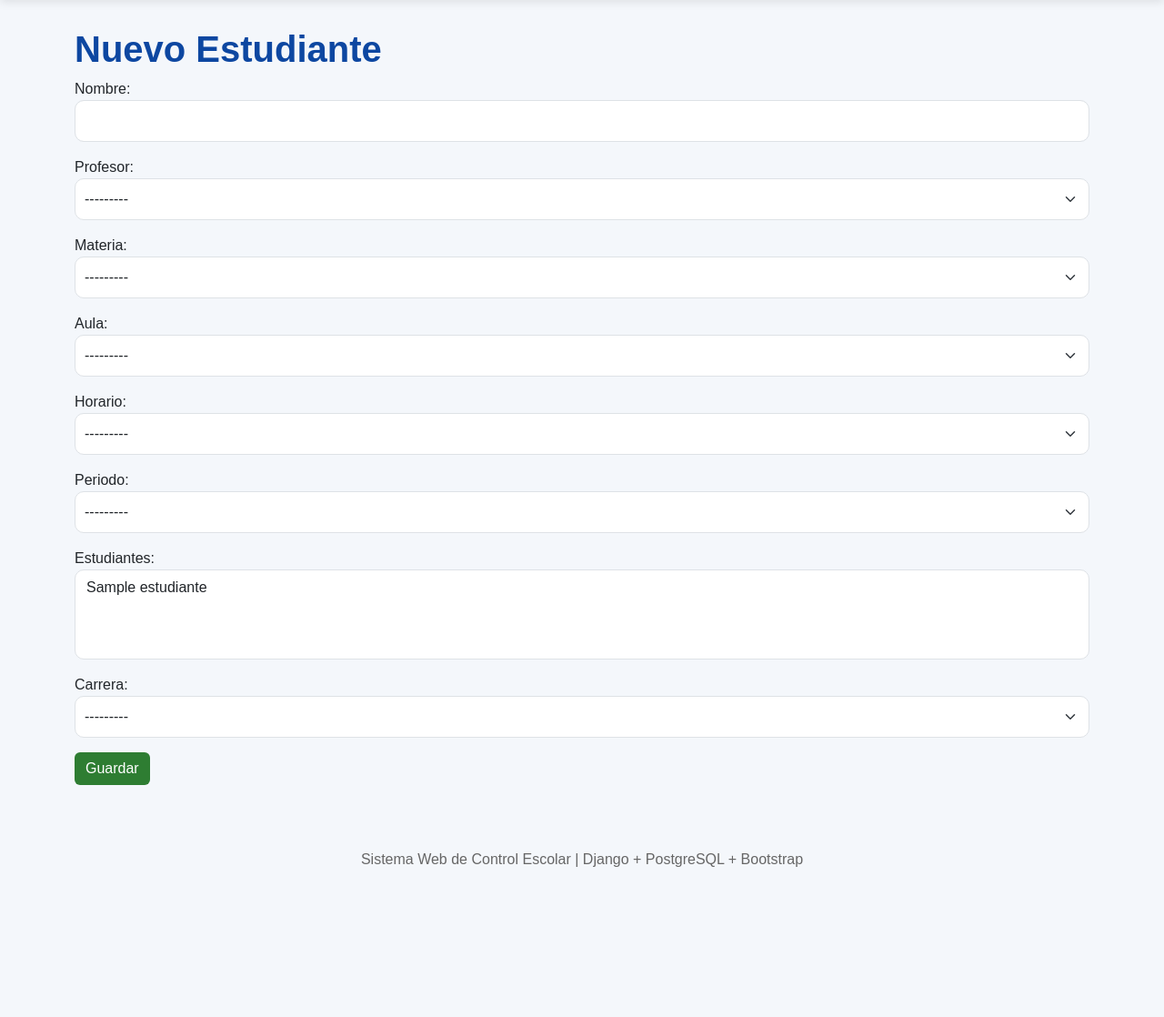
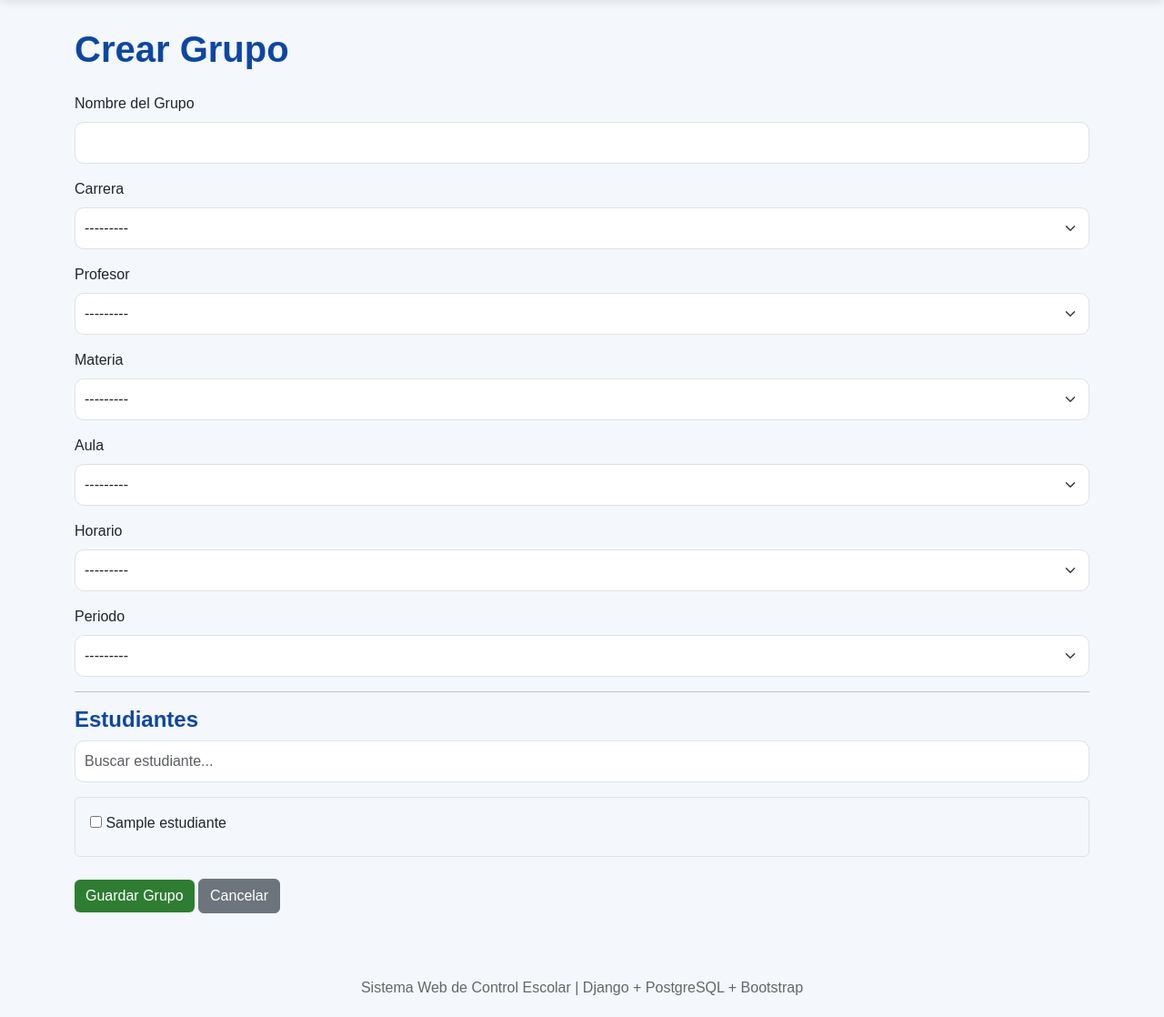
Before and after one commit to rafaelhola32-beep/control-escolar-django, a Django app: page /grupos/crear/ in a window 1280 px wide. Shown: the part 92-1210 px from the top of the page at 91% size. Before the commit the page ends 1045 px from the top, so only its background shows below. Run offline with Django 5.2, Linux system fonts and the light colour scheme; tables that the repository leaves empty hold one stand-in row (values such as "Sample post").

Commit message:
Mejora grupos con buscador de estudiantes

```diff
--- a/templates/grupos/crear.html
+++ b/templates/grupos/crear.html
@@ -2,20 +2,146 @@
 
 {% block content %}
 
-<h1>Nuevo Estudiante</h1>
+<h1 class="mb-4">Crear Grupo</h1>
 
 <form method="POST">
 
     {% csrf_token %}
 
-    {{ formulario.as_p }}
+    <div class="mb-3">
+        <label class="form-label">Nombre del Grupo</label>
+        {{ formulario.nombre }}
+    </div>
 
-    <button class="btn btn-success">
+    <div class="mb-3">
+        <label class="form-label">Carrera</label>
+        {{ formulario.carrera }}
+    </div>
 
-        Guardar
+    <div class="mb-3">
+        <label class="form-label">Profesor</label>
+        {{ formulario.profesor }}
+    </div>
 
+    <div class="mb-3">
+        <label class="form-label">Materia</label>
+        {{ formulario.materia }}
+    </div>
+
+    <div class="mb-3">
+        <label class="form-label">Aula</label>
+        {{ formulario.aula }}
+    </div>
+
+    <div class="mb-3">
+        <label class="form-label">Horario</label>
+        {{ formulario.horario }}
+    </div>
+
+    <div class="mb-3">
+        <label class="form-label">Periodo</label>
+        {{ formulario.periodo }}
+    </div>
+
+    <hr>
+
+    <h4>Estudiantes</h4>
+
+    <div class="mb-3">
+
+        <input
+            type="text"
+            id="buscarEstudiante"
+            class="form-control"
+            placeholder="Buscar estudiante..."
+        >
+
+    </div>
+
+    <div
+        id="listaEstudiantes"
+        class="border rounded p-3"
+        style="max-height:250px; overflow-y:auto;"
+    >
+
+        {% for estudiante in formulario.estudiantes.field.queryset %}
+
+            <div
+                class="estudiante-item mb-2"
+                data-nombre="{{ estudiante.nombre|lower }}"
+            >
+
+                <label>
+
+                    <input
+                        type="checkbox"
+                        name="estudiantes"
+                        value="{{ estudiante.id }}"
+                    >
+
+                    {{ estudiante.nombre }}
+
+                </label>
+
+            </div>
+
+        {% endfor %}
+
+    </div>
+
+    <br>
+
+    <button type="submit" class="btn btn-success">
+        Guardar Grupo
     </button>
+
+    <a href="{% url 'lista_grupos' %}"
+       class="btn btn-secondary">
+       Cancelar
+    </a>
 
 </form>
 
+<script>
+
+const buscador =
+document.getElementById(
+    'buscarEstudiante'
+);
+
+const estudiantes =
+document.querySelectorAll(
+    '.estudiante-item'
+);
+
+buscador.addEventListener(
+    'keyup',
+    function(){
+
+        let texto =
+        this.value.toLowerCase();
+
+        estudiantes.forEach(
+            function(item){
+
+                let nombre =
+                item.dataset.nombre;
+
+                if(
+                    nombre.includes(texto)
+                ){
+                    item.style.display='block';
+                }
+                else{
+                    item.style.display='none';
+                }
+
+            }
+        );
+
+    }
+);
+
+</script>
+
 {% endblock %}
```
Also changed, not shown: materias/forms.py (+16 -0 lines).
